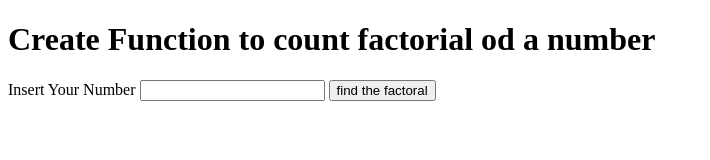
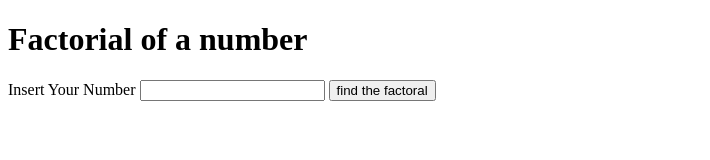
Before and after one commit to hadimdnor/hadimdmor.assignment.io, a plain HTML site: page assignment 1/index.html in a window 1280 px wide. Shown: the whole page, without its empty margins (0-710 px from the left). Drawn offline with Linux system fonts and the light colour scheme.

Commit message:
correction

```diff
--- a/assignment 1/index.html
+++ b/assignment 1/index.html
@@ -7,7 +7,7 @@
     <title>Document</title>
 </head>
 <body>
-    <h1>Create Function to count factorial od a number</h1>
+    <h1>Factorial of a number</h1>
     <label for="factoral">Insert Your Number</label>
     <input type="text" id="factoralNumber">
     <button id="numberFactoral">find  the factoral</button>
```
